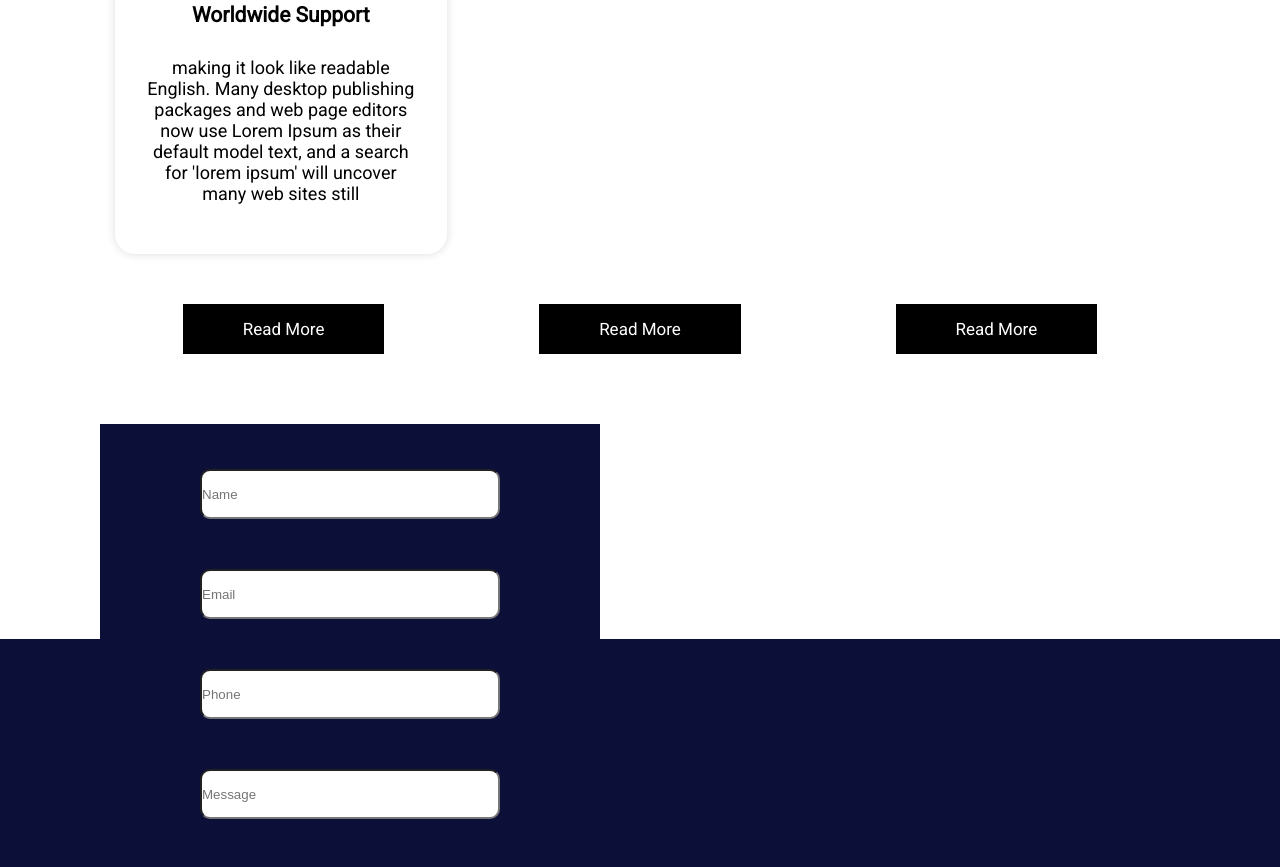
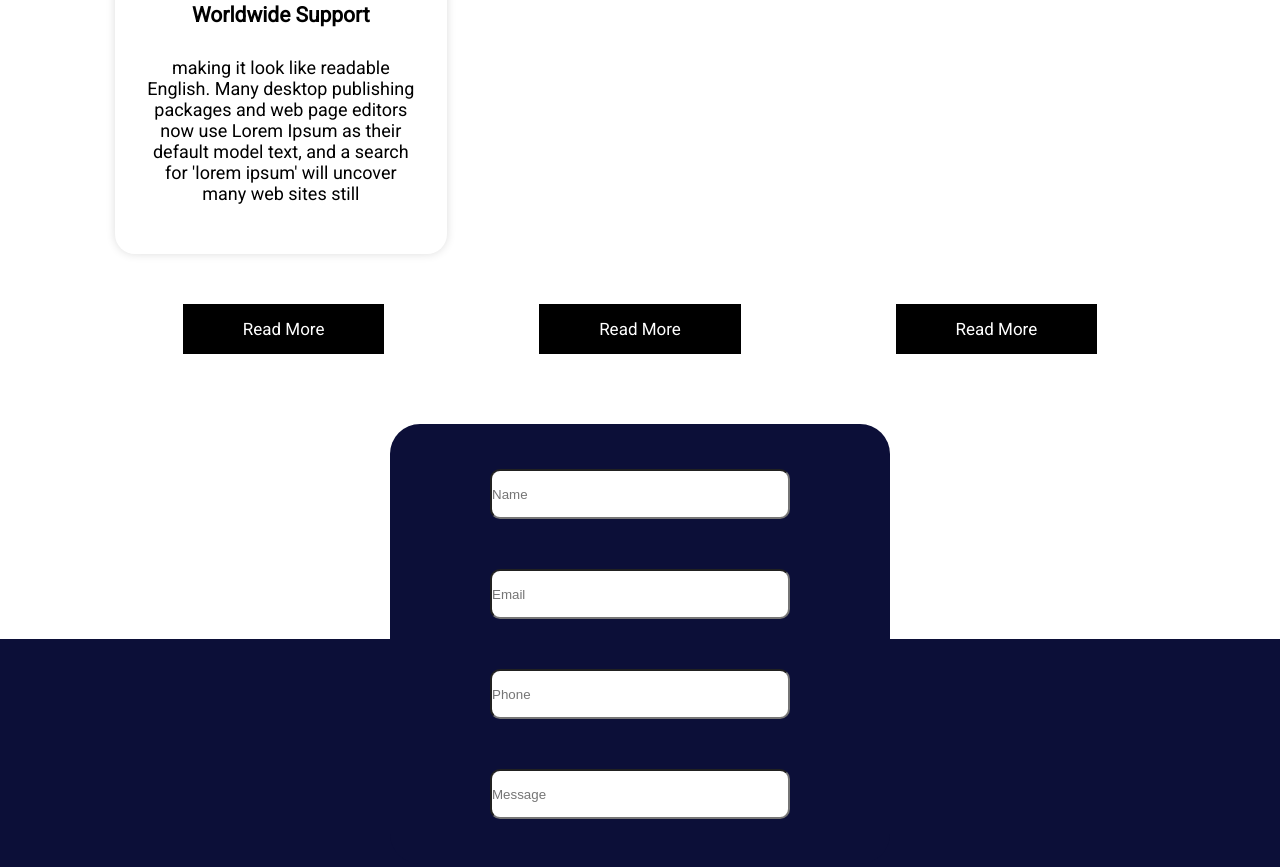
Before and after one commit to zahid15-1576/Power-ful-Web-Hosting-CSS-Project, a plain HTML site: page index.html in a window 1280 px wide. Shown: the part 4026-4893 px from the top of the page. Drawn offline with Linux system fonts and the light colour scheme.

Commit message:
Contact section 60% completed

```diff
--- a/asset/css/style.css
+++ b/asset/css/style.css
@@ -310,6 +310,16 @@
     text-align: center;
     margin: auto;
 }
+.Contact-contain{
+    margin: auto;
+    text-align: center;
+}
+.Contact-form{
+    display: flex;
+    flex-direction: column;
+    align-items: center;
+}
+
 .Contact-input{
     display: flex;
     flex-direction: column;
@@ -319,6 +329,7 @@
     width: 500px;
     text-align: center;
     padding: 20px 0;
+    border-radius: 30px;
 }
 
 input{
```
